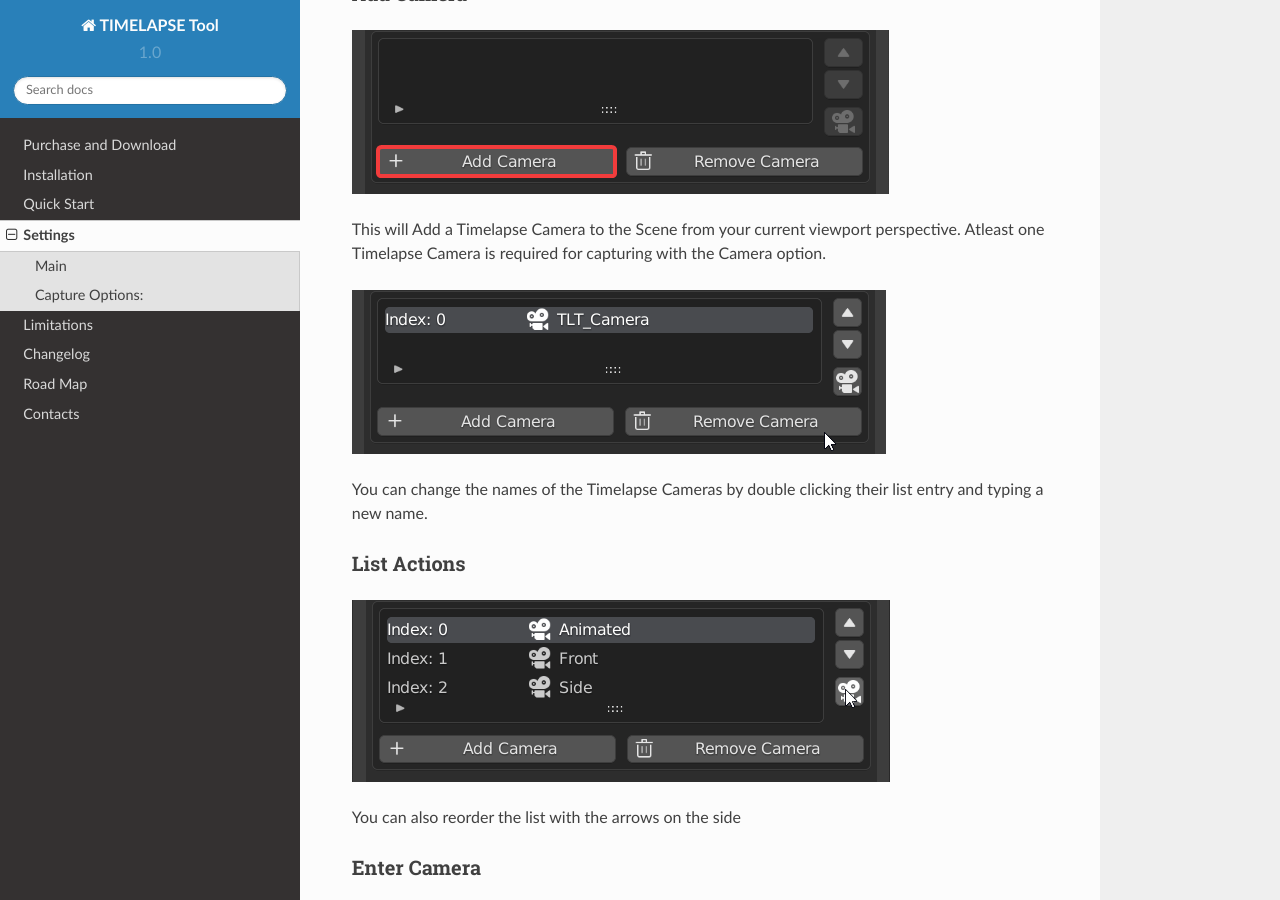
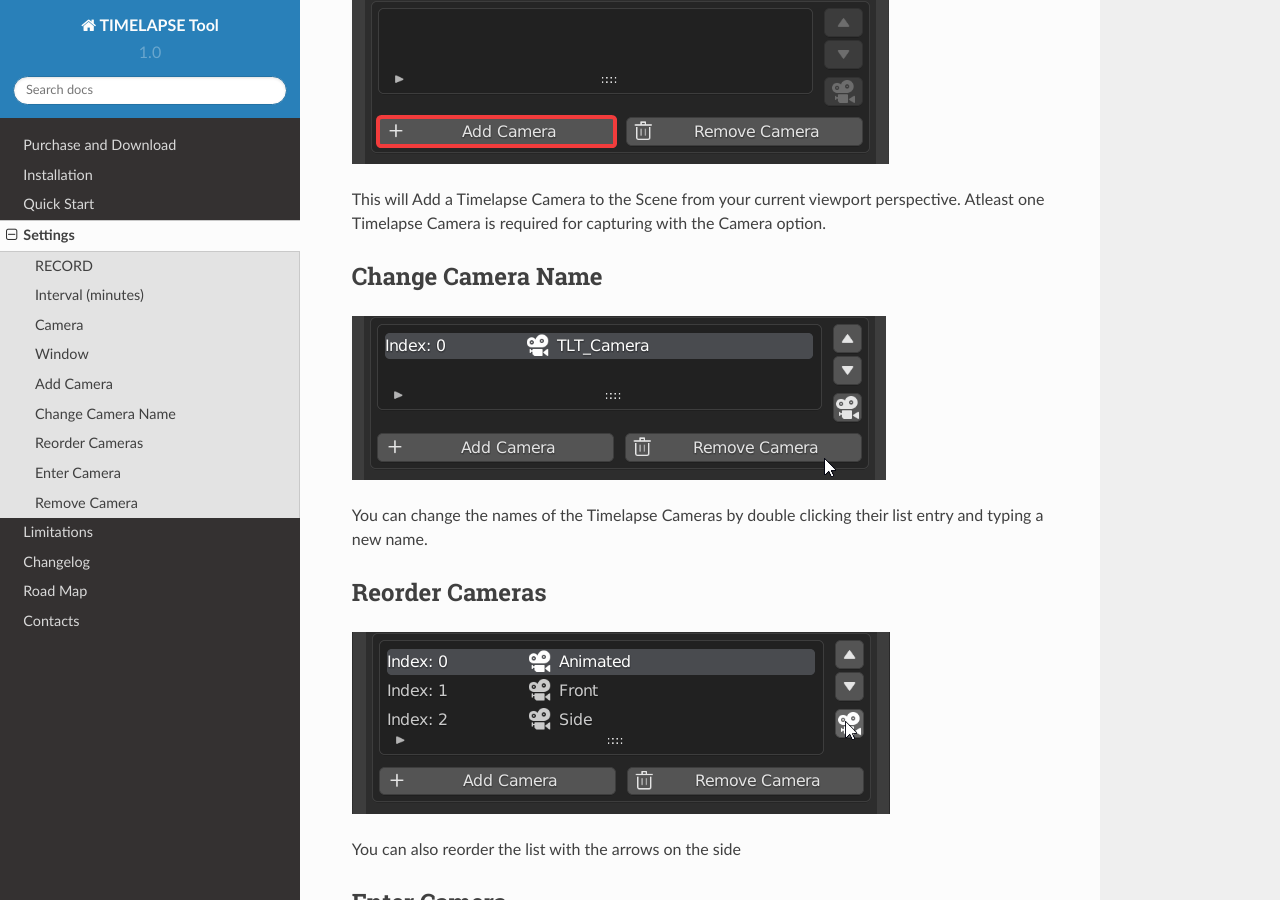
Before and after one commit to fwiller-git/TIMELAPSE-Tool-Docs, a Sphinx documentation site: the page built from docs/source/settings.rst, in a window 1280 px wide and 900 px high, scrolled down 1572 px. Built offline with Sphinx 7.4.7 and the Read the Docs theme 2.0.0, drawn with Linux system fonts in a browser that asks for light colours; pages that are not in the unit, such as notebooks, are missing from menus.

Commit message:
small tweaks to headings and images

```diff
--- a/docs/source/settings.rst
+++ b/docs/source/settings.rst
@@ -3,8 +3,6 @@
 
 This section will go over all the options, buttons, and settings within TIMELAPSE Tool
 
-Main
------
 RECORD
 """"""
 .. image:: images/record.png
@@ -34,17 +32,19 @@
    You can have both Camera and Window enabled at the same time to capture both perspectives.
 
 Camera Editor:
-^^^^^^^^^^^^^^
+--------------
 Add Camera
 """"""""""
 .. image:: images/add_camera.png
 This will Add a Timelapse Camera to the Scene from your current viewport perspective. Atleast one Timelapse Camera is required for capturing with the Camera option.
 
+Change Camera Name
+""""""""""""""""""
 .. image:: images/custom_name.gif
 You can change the names of the Timelapse Cameras by double clicking their list entry and typing a new name.
 
-List Actions
-""""""""""""
+Reorder Cameras
+"""""""""""""""
 .. image:: images/change_order.gif
 You can also reorder the list with the arrows on the side
 
```
Also changed, not shown: docs/source/images/remove_camera.png (renamed from docs/source/images/remove camera.png).
